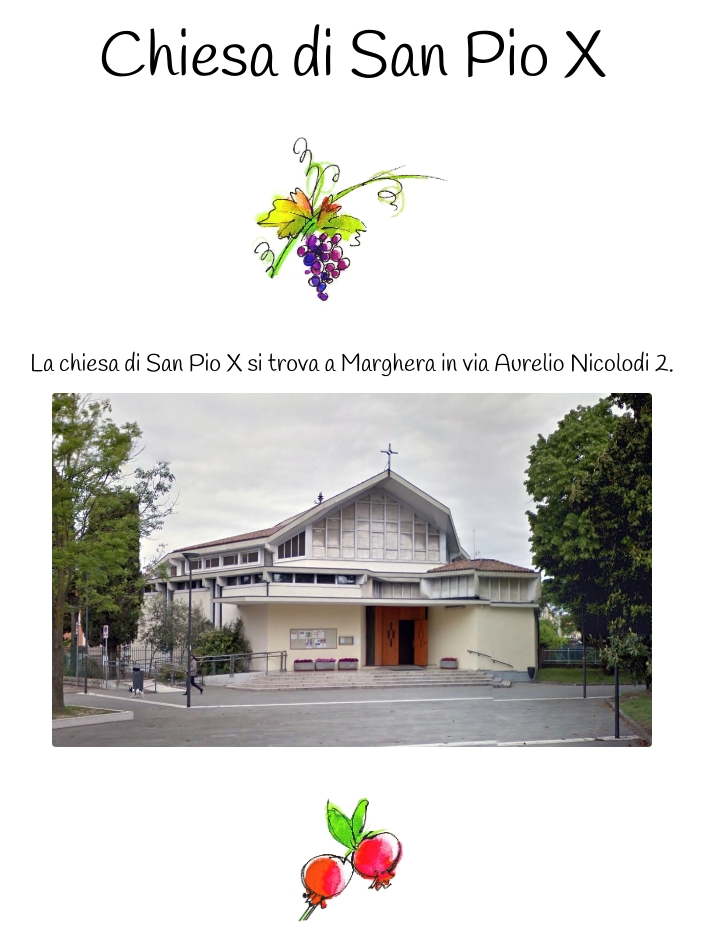
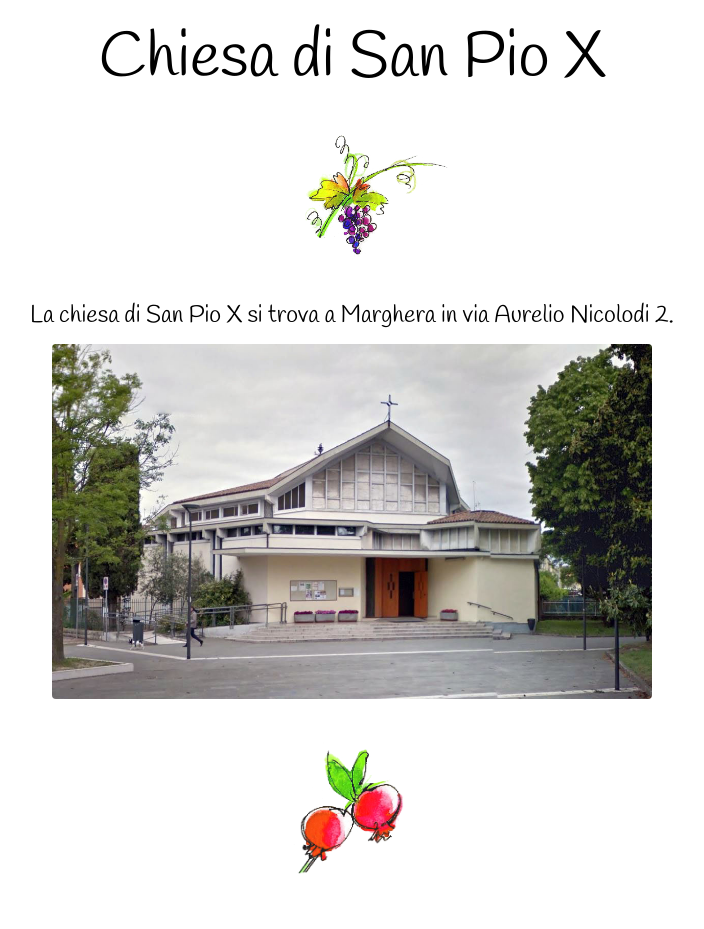
Before and after one commit to seciadev/django_weddingsite, a Django app: page /chiesa/ in a window 1280 px wide. Shown: the part 39-968 px from the top of the page, without its empty margins (288-992 px from the left). After the commit the page ends 913 px from the top, so only its background shows below. Run offline with Django 3.2, Linux system fonts and the light colour scheme; the visitor is signed in with stand-in values (Sample User, id 1); some libraries are stand-ins or nearby versions; some web fonts are replaced; grey boxes are pictures that could not be loaded.

Commit message:
Image widths corrected

```diff
--- a/savethedate/templates/savethedate/chiesa.html
+++ b/savethedate/templates/savethedate/chiesa.html
@@ -6,7 +6,7 @@
 
 <div class="w3-center w3-margin">
 	<h1 class="w3-handlee w3-jumbo">Chiesa di San Pio X</h1>
-	<img src="/static/savethedate/uva.png" class="w3-round w3-margin w3-padding-left" alt="Uva" class="w3-image" style="width:30%;max-width:200px"/>
+	<img src="/static/savethedate/uva.png" class="w3-round w3-margin w3-padding-left" alt="Uva" class="w3-image" style="width:45%;max-width:200px"/>
 </div>
 <div class="w3-center w3-margin	">
 	<h3 class="w3-handlee">La chiesa di San Pio X si trova a Marghera in via Aurelio Nicolodi 2.</h3>
```
Also changed, not shown: savethedate/static/savethedate/uva.png.
